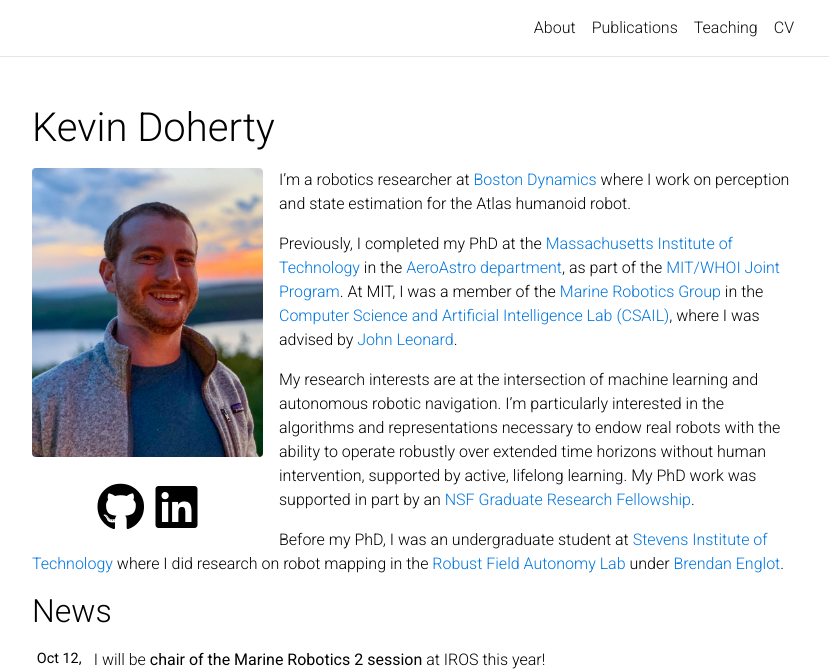
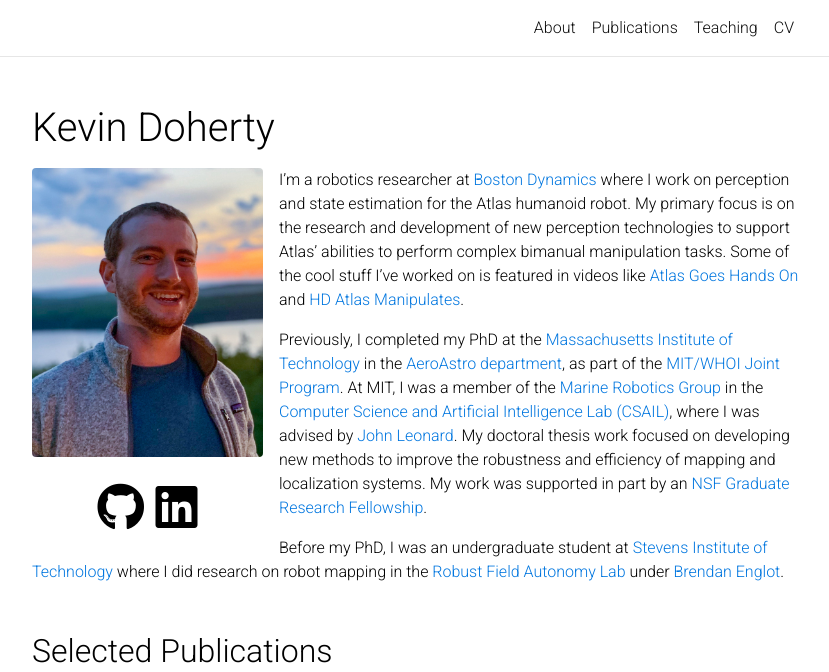
Before and after one commit to keevindoherty/keevindoherty.github.io, a Jekyll site: the page built from _pages/about.md, in a window 1280 px wide and 1400 px high. Shown: the top 672 px of the window, without its empty margins (223-1052 px from the left). Built offline with Jekyll 4.4.1, drawn with Linux system fonts in a browser that asks for light colours; full-size pictures stand in for the smaller copies a plugin makes; comment, search, counter and statistics services are not loaded; a style sheet for code colours, icons or effects is not loaded; some of the changed text lies outside the part shown.

Commit message:
Update about.

```diff
--- a/_pages/about.md
+++ b/_pages/about.md
@@ -9,25 +9,32 @@
   image: prof_pic.jpg
   address: #
 
-news: true  # includes a list of news items
+news: false # includes a list of news items
 selected_papers: true # includes a list of papers marked as "selected={true}"
 social: true  # includes social icons at the bottom of the page
 ---
 
-I'm a robotics researcher at <a href="https://bostondynamics.com">Boston Dynamics</a> where I work on perception and state estimation for the Atlas humanoid robot.
+I'm a robotics researcher at <a href="https://bostondynamics.com">Boston
+Dynamics</a> where I work on perception and state estimation for the Atlas
+humanoid robot. My primary focus is on the research and development of new
+perception technologies to support Atlas' abilities to perform complex bimanual
+manipulation tasks. Some of the cool stuff I've worked on is featured in videos
+like <a href="https://youtu.be/F_7IPm7f1vI?si=xuODZTa-VoN_PXPg">Atlas Goes Hands
+On</a> and <a href="https://youtu.be/LeeiN9smjjY?si=9XGqkHUe_JSP-EU4">HD Atlas
+Manipulates</a>.
 
-Previously, I completed my PhD at the <a href="http://www.mit.edu/">Massachusetts Institute
-of Technology</a> in the <a href="http://aeroastro.mit.edu/">AeroAstro
-department</a>, as part of the <a href="http://mit.whoi.edu/">MIT/WHOI Joint
-Program</a>. At MIT, I was a member of the <a
-href="http://marinerobotics.mit.edu/">Marine Robotics Group</a> in the <a
-href="http://csail.mit.edu/">Computer Science and Artificial Intelligence Lab
+Previously, I completed my PhD at the <a
+href="http://www.mit.edu/">Massachusetts Institute of Technology</a> in the <a
+href="http://aeroastro.mit.edu/">AeroAstro department</a>, as part of the <a
+href="http://mit.whoi.edu/">MIT/WHOI Joint Program</a>. At MIT, I was a member
+of the <a href="http://marinerobotics.mit.edu/">Marine Robotics Group</a> in the
+<a href="http://csail.mit.edu/">Computer Science and Artificial Intelligence Lab
 (CSAIL)</a>, where I was advised by <a
-href="https://www.csail.mit.edu/person/john-leonard">John Leonard</a>.
-
-My research interests are at the intersection of machine learning and autonomous robotic
-navigation. I'm particularly interested in the algorithms and representations necessary to endow real robots with the ability to operate robustly over extended time horizons without human intervention, supported by active, lifelong learning. My PhD work was supported in part by an <a
-href="https://www.nsfgrfp.org/">NSF Graduate Research Fellowship</a>.
+href="https://www.csail.mit.edu/person/john-leonard">John Leonard</a>. My
+doctoral thesis work focused on developing new methods to improve the robustness
+and efficiency of mapping and localization systems. My work was supported in
+part by an <a href="https://www.nsfgrfp.org/">NSF Graduate Research
+Fellowship</a>.
 
 Before my PhD, I was an undergraduate student at <a
 href="http://www.stevens.edu/">Stevens Institute of Technology</a> where I did
```
